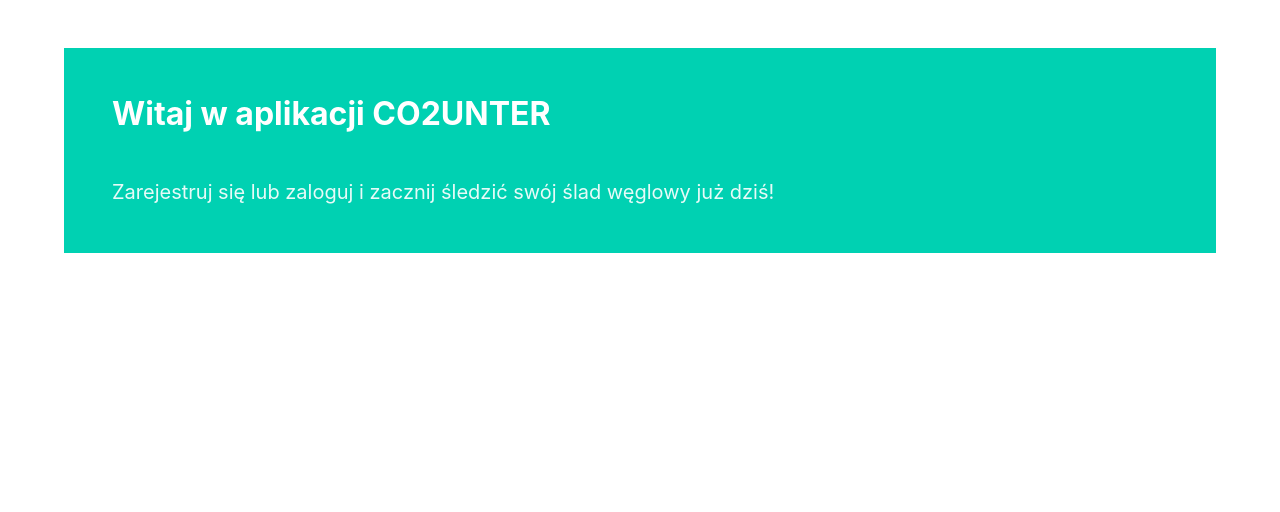
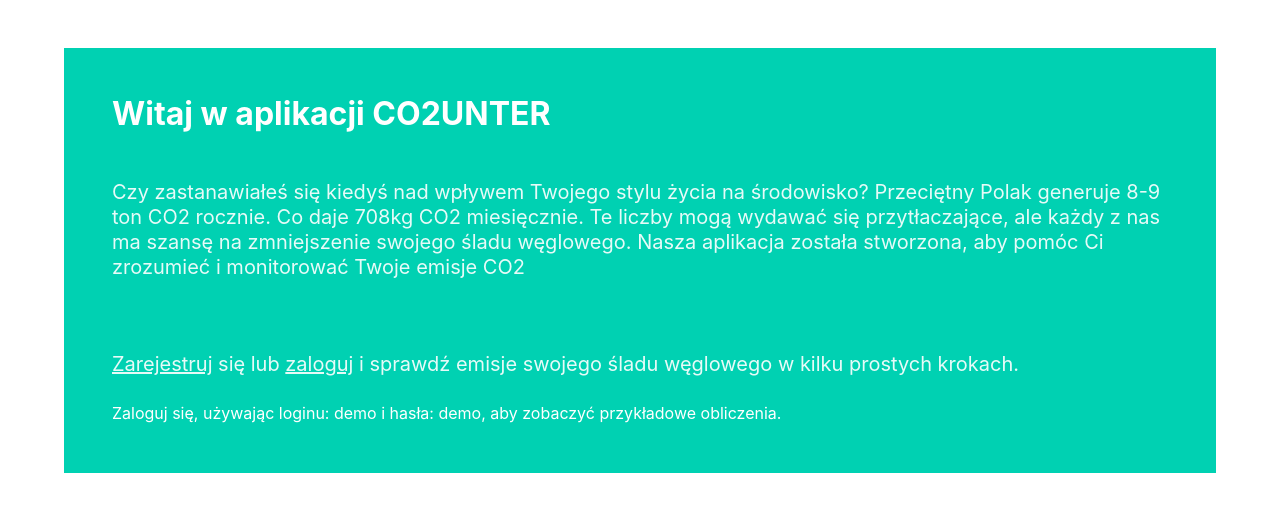
Before and after one commit to slajob/CO2UNTER, a Django app: template counter/templates/counter/guest_home.html in a window 1280 px wide. Shown: the part 56-568 px from the top of the page. Run offline with Django 5.2, Linux system fonts and the light colour scheme; the template is opened without the code that fills it, so the values that code supplies are empty; some libraries are stand-ins or nearby versions.

Commit message:
Update guest_home.html

```diff
--- a/counter/templates/counter/guest_home.html
+++ b/counter/templates/counter/guest_home.html
@@ -11,7 +11,12 @@
         <div class="container">
             <h1 class="title is-size-3 has-text-weight-bold">Witaj w aplikacji CO2UNTER</h1>
             <br>
-            <p class="subtitle"><a href="{% url 'register' %}">Zarejestruj</a> się lub <a href="{% url 'login' %}">zaloguj</a> i zacznij śledzić swój ślad węglowy już dziś!</p>
+            <h1 class="subtitle">Czy zastanawiałeś się kiedyś nad wpływem Twojego stylu życia na środowisko? Przeciętny Polak generuje 8-9 ton CO2 rocznie. Co daje 708kg CO2 miesięcznie. Te liczby mogą wydawać się przytłaczające, ale każdy z nas ma szansę na zmniejszenie swojego śladu węglowego. Nasza aplikacja została stworzona, aby pomóc Ci zrozumieć i monitorować Twoje emisje CO2</h1>
+            <br>
+            <br>
+            <p class="subtitle"><u><a href="{% url 'register' %}">Zarejestruj</a></u> się lub <u><a href="{% url 'login' %}">zaloguj</a></u> i sprawdź emisje swojego śladu węglowego w kilku prostych krokach.</p>
+            <p class="text">Zaloguj się, używając loginu: demo i hasła: demo, aby zobaczyć przykładowe obliczenia.</p>
+
         </div>
     </div>
 </section>
```
